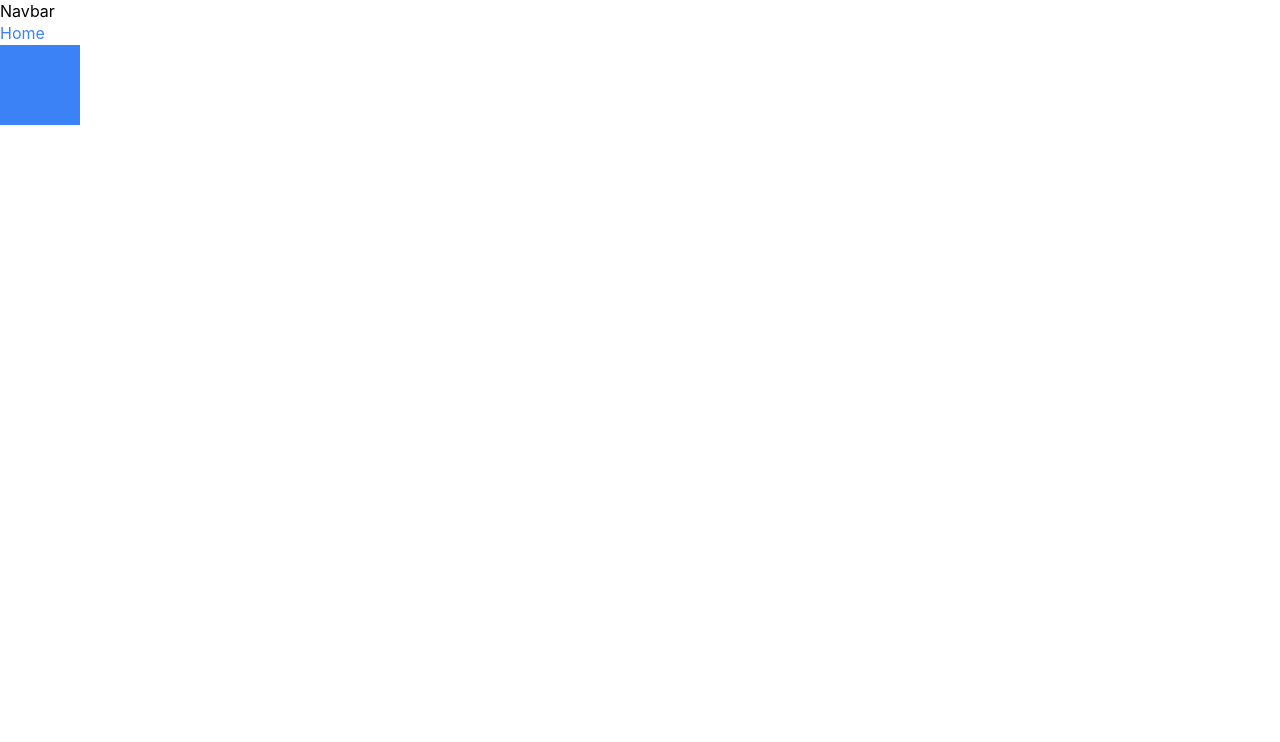
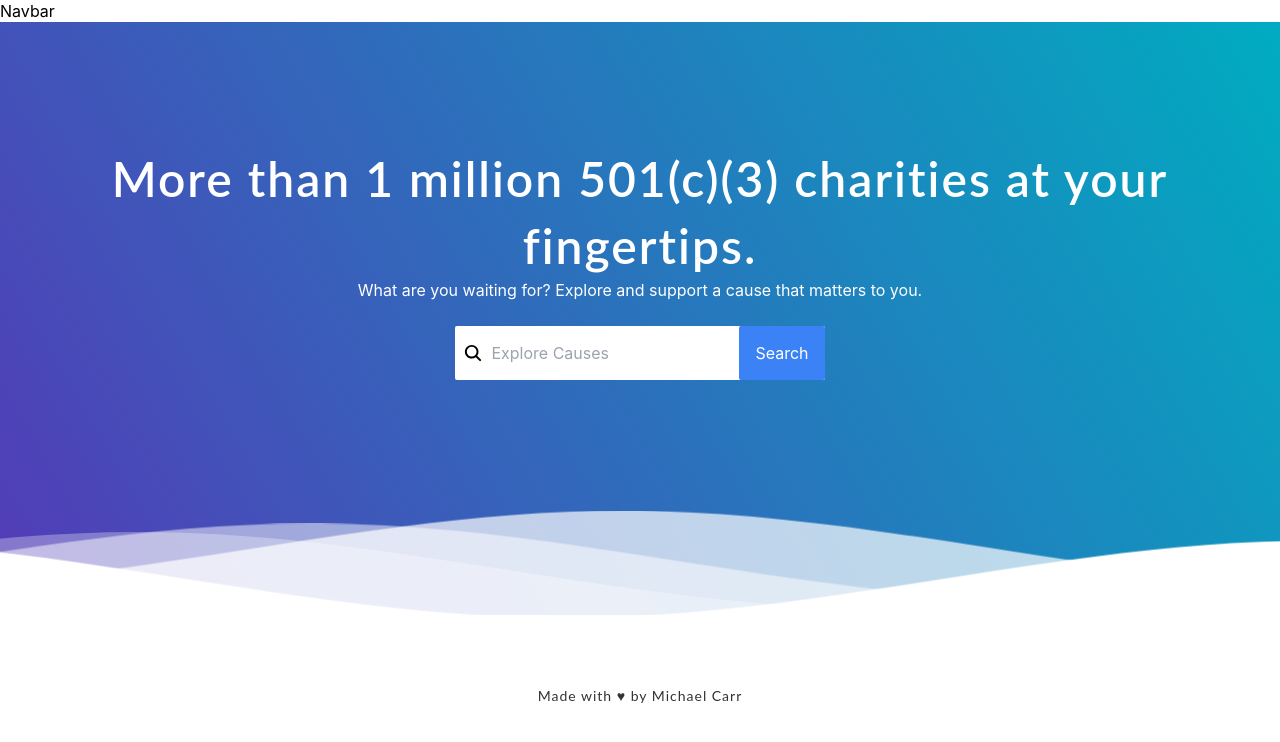
Before and after one commit to Michael-c7/GivingPlusOne, a React (Vite) app: page / in a window 1280 px wide. Shown: the top 742 px of the page. Built offline with nearby package versions, Linux system fonts and the light colour scheme.

Commit message:
did the initial styles for the homepage, add wave animation, the headings and search input

```diff
--- a/src/components/Navbar.jsx
+++ b/src/components/Navbar.jsx
@@ -2,7 +2,7 @@ import React from 'react'
 
 const Navbar = () => {
   return (
-    <div>Navbar</div>
+    <div >Navbar</div>
   )
 }
 
--- a/src/index.css
+++ b/src/index.css
@@ -54,3 +54,118 @@ a {
   }
 
 }
+
+
+
+
+
+
+
+
+
+
+
+
+
+
+/* WAVES */
+
+h1 {
+  font-family: 'Lato', sans-serif;
+  font-weight:300;
+  letter-spacing: 2px;
+  font-size:48px;
+}
+p {
+  font-family: 'Lato', sans-serif;
+  letter-spacing: 1px;
+  font-size:14px;
+  color: #333333;
+}
+
+.header {
+  position:relative;
+  text-align:center;
+  background: linear-gradient(60deg, rgba(84,58,183,1) 0%, rgba(0,172,193,1) 100%);
+  color:white;
+}
+.logo {
+  width:50px;
+  fill:white;
+  padding-right:15px;
+  display:inline-block;
+  vertical-align: middle;
+}
+
+.inner-header {
+  height:60vh;
+  width:100%;
+  margin: 0;
+  padding: 0;
+}
+
+.flex { /*Flexbox for containers*/
+  display: flex;
+  justify-content: center;
+  align-items: center;
+  text-align: center;
+}
+
+.waves {
+  position:relative;
+  width: 100%;
+  height:15vh;
+  margin-bottom:-7px; /*Fix for safari gap*/
+  min-height:100px;
+  max-height:150px;
+}
+
+.content {
+  position:relative;
+  height:20vh;
+  text-align:center;
+  background-color: white;
+}
+
+/* Animation */
+
+.parallax > use {
+  animation: move-forever 25s cubic-bezier(.55,.5,.45,.5)     infinite;
+}
+.parallax > use:nth-child(1) {
+  animation-delay: -2s;
+  animation-duration: 7s;
+}
+.parallax > use:nth-child(2) {
+  animation-delay: -3s;
+  animation-duration: 10s;
+}
+.parallax > use:nth-child(3) {
+  animation-delay: -4s;
+  animation-duration: 13s;
+}
+.parallax > use:nth-child(4) {
+  animation-delay: -5s;
+  animation-duration: 20s;
+}
+@keyframes move-forever {
+  0% {
+   transform: translate3d(-90px,0,0);
+  }
+  100% {
+    transform: translate3d(85px,0,0);
+  }
+}
+/*Shrinking for mobile*/
+@media (max-width: 768px) {
+  .waves {
+    height:40px;
+    min-height:40px;
+  }
+  .content {
+    height:30vh;
+  }
+  h1 {
+    font-size:24px;
+  }
+}
--- a/src/pages/Home.jsx
+++ b/src/pages/Home.jsx
@@ -1,12 +1,65 @@
 import React from 'react'
+import { IoSearch } from "react-icons/io5";
+
 
 const Home = () => {
   return (
-    <>
-    <div className=' text-blue-500'>Home</div>
-    <div className=' bg-blue-500 w-20 h-20'></div>
+    <div id='homepage'>
+      {/* <div className='absolute'>
+        <h1>More than 1 million 501(c)(3) charities at your fingertips.</h1>
+        <h2>What are you waiting for? Explore and support a cause that matters to you.</h2>
+        <form>
+          <label>icon</label>
+          <input type="text" name="" id="" />
+          <button type="submit" className='btn-main'>Search</button>
+        </form>
+      </div> */}
 
-    </>
+
+
+        <div className="header">
+            {/* <!--Content before waves--> */}
+            <div className="inner-header flex">
+              <div>
+              <h1  className=' font-semibold'>More than 1 million 501(c)(3) charities at your fingertips.</h1>
+              <h2 className="mb-6">What are you waiting for? Explore and support a cause that matters to you.</h2>
+              <div className='flex'>
+                <form className='flex bg-white rounded-sm'>
+                  <label className='text-black mx-2 text-xl' htmlFor="search"><IoSearch/></label>
+                  <input type="text" name="search" id="search" className=' text-black' placeholder='Explore Causes' />
+                  <button type="submit" className='btn-main'>Search</button>
+                </form>
+              </div>
+
+              </div>
+            </div>
+
+            {/* <!--Waves Container--> */}
+            <div>
+                <svg className="waves" xmlns="http://www.w3.org/2000/svg" xmlnsXlink="http://www.w3.org/1999/xlink" viewBox="0 24 150 28" preserveAspectRatio="none" shapeRendering="auto">
+                    <defs>
+                        <path id="gentle-wave" d="M-160 44c30 0 58-18 88-18s 58 18 88 18 58-18 88-18 58 18 88 18 v44h-352z" />
+                    </defs>
+                    <g className="parallax">
+                        <use xlinkHref="#gentle-wave" x="48" y="0" fill="rgba(255,255,255,0.7" />
+                        <use xlinkHref="#gentle-wave" x="48" y="3" fill="rgba(255,255,255,0.5)" />
+                        <use xlinkHref="#gentle-wave" x="48" y="5" fill="rgba(255,255,255,0.3)" />
+                        <use xlinkHref="#gentle-wave" x="48" y="7" fill="#fff" />
+                    </g>
+                </svg>
+            </div>
+            {/* <!--Waves end--> */}
+
+        </div>
+        {/* <!--Header ends--> */}
+
+        {/* <!--Content starts--> */}
+        <footer className="content flex">
+            <p>Made with &#9829; by Michael Carr</p>
+        </footer>
+        {/* <!--Content ends--> */}
+
+    </div>
   )
 }
 
```
